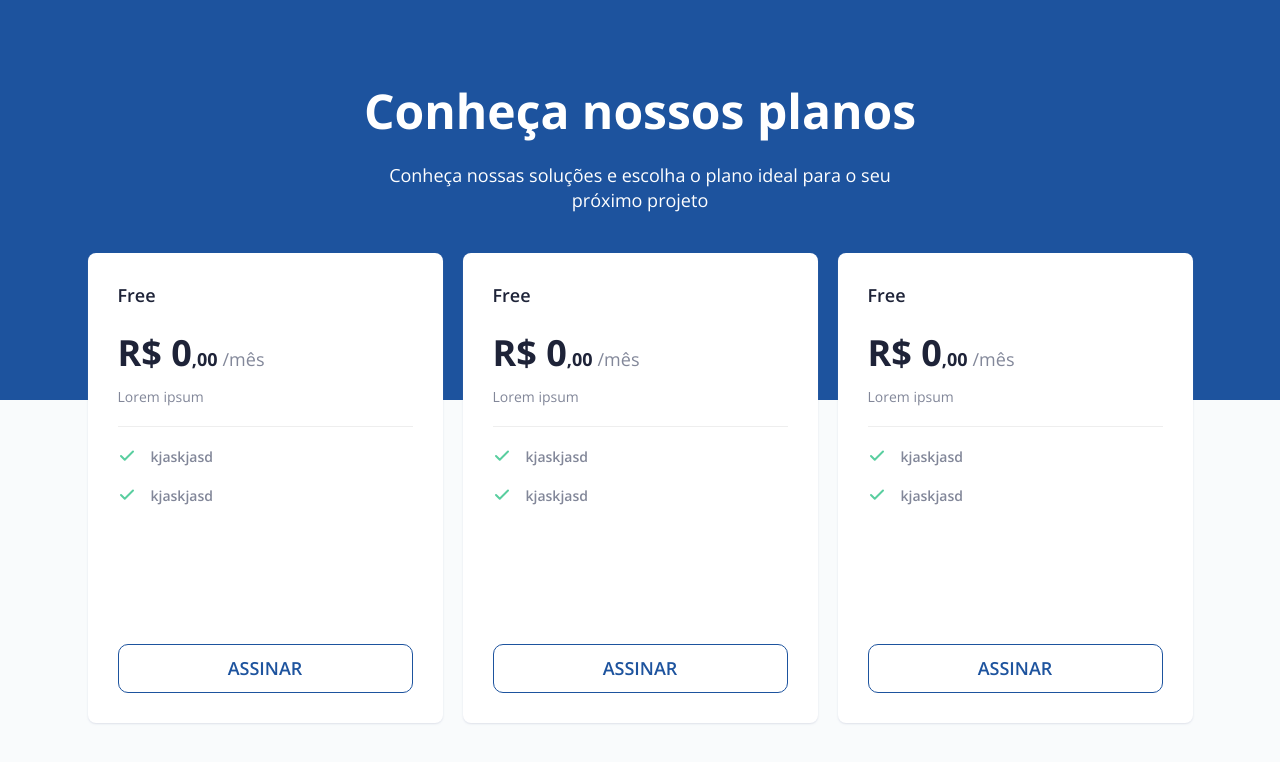
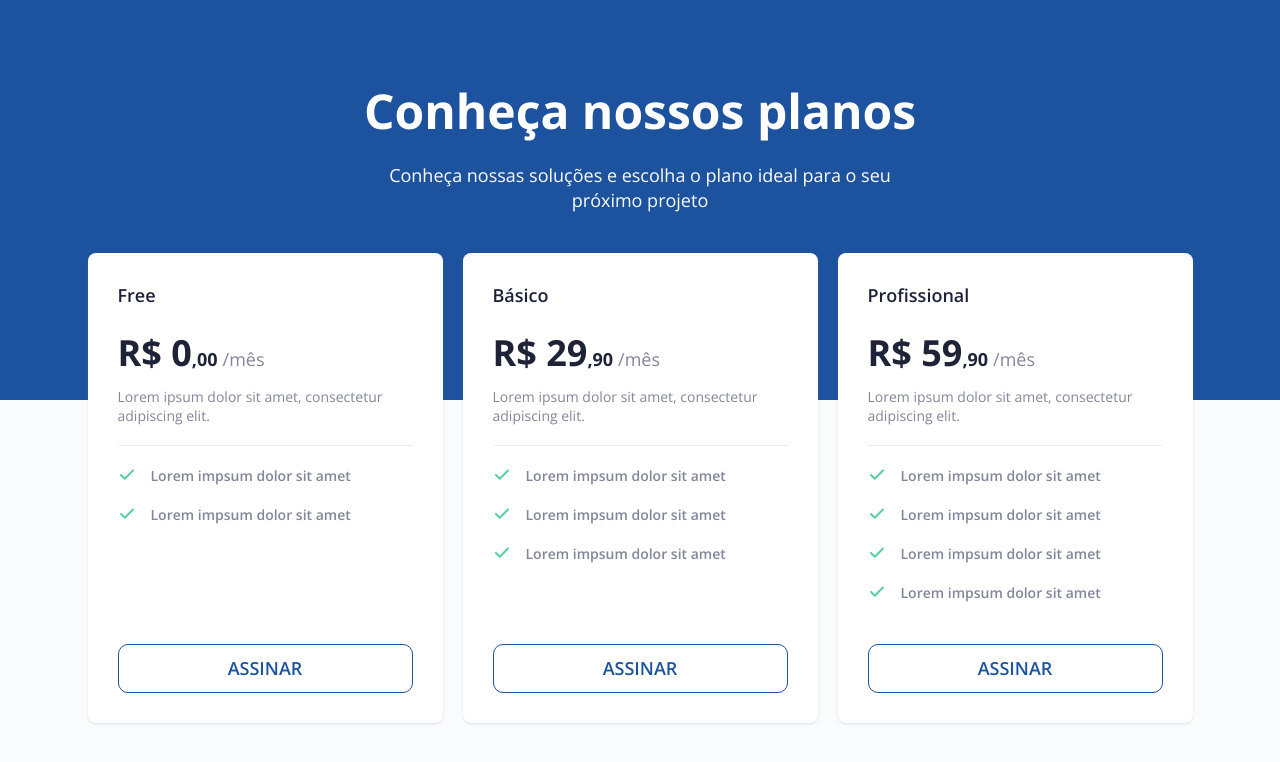
Before and after one commit to KrisMazzini/pricingTable, a React (Vite) app: page / in a window 1280 px wide. Shown: the top 762 px of the page. Built offline with nearby package versions, Linux system fonts and the light colour scheme.

Commit message:
get packages informations from file

```diff
--- a/src/components/Card/index.jsx
+++ b/src/components/Card/index.jsx
@@ -6,13 +6,22 @@ import { Button } from '../Button'
 
 export function Card({name, price, description, benefits}) {
     return (
-        <div className="card">
+        <div className="card" id="name">
             <h3>{name}</h3>
-            <PriceTag price={price} />
+            <PriceTag
+                key={name}
+                price={price}
+            />
             <h4>{description}</h4>
             <ul className="benefits">
-                <Benefit benefit={'kjaskjasd'} />
-                <Benefit benefit={'kjaskjasd'} />
+                {
+                    benefits.map((benefit, index) =>
+                        <Benefit
+                            key={`${name}-${index}`}
+                            benefit={benefit}
+                        />
+                    )
+                }
             </ul>
             <Button />
         </div>
--- a/src/components/Card/styles.css
+++ b/src/components/Card/styles.css
@@ -14,6 +14,7 @@
 
 .card h3 {
     margin-bottom: 20px;
+    text-transform: capitalize;
 }
 
 .card h4 {
--- a/src/components/PriceTag/index.jsx
+++ b/src/components/PriceTag/index.jsx
@@ -1,10 +1,23 @@
 import './styles.css'
 
-export function PriceTag({price}) {
+export function PriceTag(props) {
+
+    function splitPrice(price) {
+        const formatedPrice = price.toFixed(2)
+        const splittedPrice = formatedPrice.split('.')
+
+        return {
+            price: splittedPrice[0],
+            cents: splittedPrice[1]
+        }
+    }
+
+    const { price, cents } = splitPrice(props.price)
+
     return (
         <p className='price-tag'>
             <span className='price'>R$ {price}</span>
-            <span className='cents'>,00</span>
+            <span className='cents'>,{cents}</span>
             <span className='period'>/mês</span>
         </p>
     )
--- /dev/null
+++ b/src/constants/packages.js
@@ -0,0 +1,43 @@
+class Package {
+    constructor(packageName, price, description, benefits) {
+        this.name = packageName
+        this.price = price
+        this.description = description
+        this.benefits = benefits
+    }
+}
+
+const free = new Package(
+    'free',
+    0,
+    'Lorem ipsum dolor sit amet, consectetur adipiscing elit.',
+    [
+        'Lorem impsum dolor sit amet',
+        'Lorem impsum dolor sit amet'
+    ]
+)
+
+const basic = new Package(
+    'básico',
+    29.9,
+    'Lorem ipsum dolor sit amet, consectetur adipiscing elit.',
+    [
+        'Lorem impsum dolor sit amet',
+        'Lorem impsum dolor sit amet',
+        'Lorem impsum dolor sit amet'
+    ]
+)
+
+const professional = new Package(
+    'profissional',
+    59.9,
+    'Lorem ipsum dolor sit amet, consectetur adipiscing elit.',
+    [
+        'Lorem impsum dolor sit amet',
+        'Lorem impsum dolor sit amet',
+        'Lorem impsum dolor sit amet',
+        'Lorem impsum dolor sit amet'
+    ]
+)
+
+export const packageList = [free, basic, professional]
--- a/src/pages/Home/index.jsx
+++ b/src/pages/Home/index.jsx
@@ -1,8 +1,16 @@
+import React, { useState, useEffect } from 'react'
+
 import './styles.css'
 
 import { Card } from '../../components/Card'
+import { packageList } from '../../constants/packages'
 
 export function Home() {
+
+    const [ packages, setPackages ] = useState()
+
+    useEffect(() => setPackages(packageList))
+
     return (
         <>
             <header>
@@ -10,9 +18,17 @@ export function Home() {
                 <h2>Conheça nossas soluções e escolha o plano ideal para o seu próximo projeto</h2>
             </header>
             <main>
-                <Card name={'Free'} price={0} description={'Lorem ipsum'} benefits={""} />
-                <Card name={'Free'} price={0} description={'Lorem ipsum'} benefits={""} />
-                <Card name={'Free'} price={0} description={'Lorem ipsum'} benefits={""} />
+                {
+                    packages?.map(pckg =>
+                        <Card
+                            key={pckg.name}
+                            name={pckg.name}
+                            price={pckg.price}
+                            description={pckg.description}
+                            benefits={pckg.benefits}
+                        />
+                    )
+                }
             </main>
         </>
     )
```
